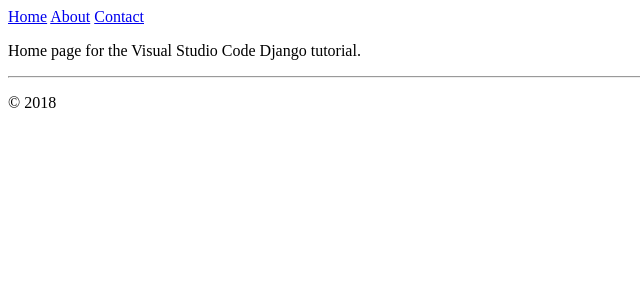
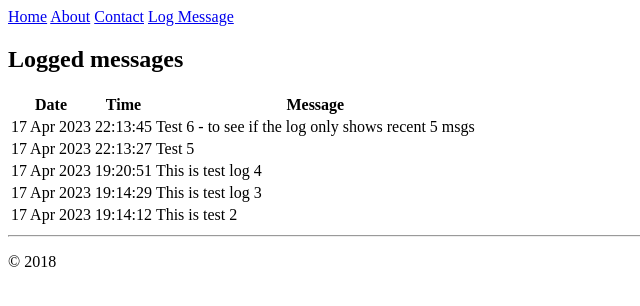
Before and after one commit to S3069/pgcoursework2, a Django app: page / in a window 1280 px wide. Shown: the top 306 px of the page, without its empty margins (0-640 px from the left). Run offline with Django 4.2, Linux system fonts and the light colour scheme; data comes from the database, SQL or seed files in the repository; both versions use the stored data as it was after the commit.

Commit message:
Created logged messages
Initially made separate path to type in messages. Then created a section on the home page to display only the most recent 5 messages (otherwise displays no logs)

```diff
--- a/hello_django/hello/models.py
+++ b/hello_django/hello/models.py
@@ -1,3 +1,15 @@
 from django.db import models
 
 # Create your models here.
+
+from django.db import models
+from django.utils import timezone
+
+class LogMessage(models.Model):
+    message = models.CharField(max_length=300)
+    log_date = models.DateTimeField("date logged")
+
+    def __str__(self):
+        """Returns a string representation of a message."""
+        date = timezone.localtime(self.log_date)
+        return f"'{self.message}' logged on {date.strftime('%A, %d %B, %Y at %X')}"
--- a/hello_django/hello/templates/hello/home.html
+++ b/hello_django/hello/templates/hello/home.html
@@ -1,7 +1,32 @@
 {% extends "hello/layout.html" %}
 {% block title %}
-Home
+    Home
 {% endblock %}
 {% block content %}
-<p>Home page for the Visual Studio Code Django tutorial.</p>
+    <h2>Logged messages</h2>
+
+    {% if message_list %}
+        <table class="message_list">
+            <thead>
+            <tr>
+                <th>Date</th>
+                <th>Time</th>
+                <th>Message</th>
+            </tr>
+            </thead>
+            <tbody>
+            {% for message in message_list %}
+                <tr>
+                    <td>{{ message.log_date | date:'d M Y' }}</td>
+                    <td>{{ message.log_date | time:'H:i:s' }}</td>
+                    <td>
+                        {{ message.message }}
+                    </td>
+                </tr>
+            {% endfor %}
+            </tbody>
+        </table>
+    {% else %}
+        <p>No messages have been logged. Use the <a href="{% url 'log' %}">Log Message form</a>.</p>
+    {% endif %}
 {% endblock %}
--- a/hello_django/hello/templates/hello/layout.html
+++ b/hello_django/hello/templates/hello/layout.html
@@ -11,10 +11,13 @@
 
 <body>
 <div class="navbar">
-    <! Djangorefers to other pages using the names of the corresponding URL patterns, not by relative path. e.g. {% url 'home' %}>
+    <!-- Djangorefers to other pages using the names of the corresponding URL patterns, not by relative path. e.g. {% url 'home' %}-->
     <a href="{% url 'home' %}" class="navbar-brand">Home</a>
     <a href="{% url 'about' %}" class="navbar-item">About</a>
     <a href="{% url 'contact' %}" class="navbar-item">Contact</a>
+
+    <!-- Insert below the link to Home -->
+<a href="{% url 'log' %}" class="navbar-item">Log Message</a>
 </div>
 
 <div class="body-content">
--- a/hello_django/hello/urls.py
+++ b/hello_django/hello/urls.py
@@ -1,10 +1,18 @@
 from django.urls import path
 from hello import views
+from hello.models import LogMessage
 
+home_list_view = views.HomeListView.as_view(
+    queryset=LogMessage.objects.order_by("-log_date")[:5],  # :5 limits the results to the five most recent
+    context_object_name="message_list",
+    template_name="hello/home.html",
+)
 
 urlpatterns = [
-    path("", views.home, name="home"),
+    #path("", views.home, name="home"),
+    path("", home_list_view, name="home"),
     path("hello/<name>", views.hello_there, name="hello_there"),
     path("about/", views.about, name="about"),
     path("contact/", views.contact, name="contact"),
+    path("log/", views.log_message, name="log"),
 ]
--- a/hello_django/hello/views.py
+++ b/hello_django/hello/views.py
@@ -10,7 +10,16 @@ from django.utils.timezone import datetime
 from django.http import HttpResponse
 from django.shortcuts import render
 
+#LogMessage Imports
+from django.shortcuts import redirect
+from hello.forms import LogMessageForm
+from hello.models import LogMessage
+
+# Home Page
+from django.views.generic import ListView
+
 '''
+# Home 1
 def home(request):
     return HttpResponse("Hello, Django!")
 '''
@@ -46,11 +55,37 @@ def hello_there(request, name):
     )
 
 # Replaced the existing home function with the one below
+# Home 2
+'''
 def home(request):
     return render(request, "hello/home.html")
+'''
 
 def about(request):
     return render(request, "hello/about.html")
 
 def contact(request):
     return render(request, "hello/contact.html")
+
+# LogMessage
+def log_message(request):
+    form = LogMessageForm(request.POST or None)
+
+    if request.method == "POST":
+        if form.is_valid():
+            message = form.save(commit=False)
+            message.log_date = datetime.now()
+            message.save()
+            return redirect("home")
+    else:
+        return render(request, "hello/log_message.html", {"form": form})
+
+
+#Home 3
+class HomeListView(ListView):
+    """Renders the home page, with a list of all messages."""
+    model = LogMessage
+
+    def get_context_data(self, **kwargs):
+        context = super(HomeListView, self).get_context_data(**kwargs)
+        return context
```
Also changed, not shown: hello_django/hello/forms.py (added, +9 -0 lines), hello_django/hello/static/hello/site.css (+11 -0 lines), hello_django/hello/templates/hello/log_message.html (added, +11 -0 lines), hello_django/noteToSelf.txt (added, +16 -0 lines), hello_django/test.txt (deleted, +0 -11 lines), hello_django/db.sqlite3, hello_django/hello/migrations/0001_initial.py (added).
